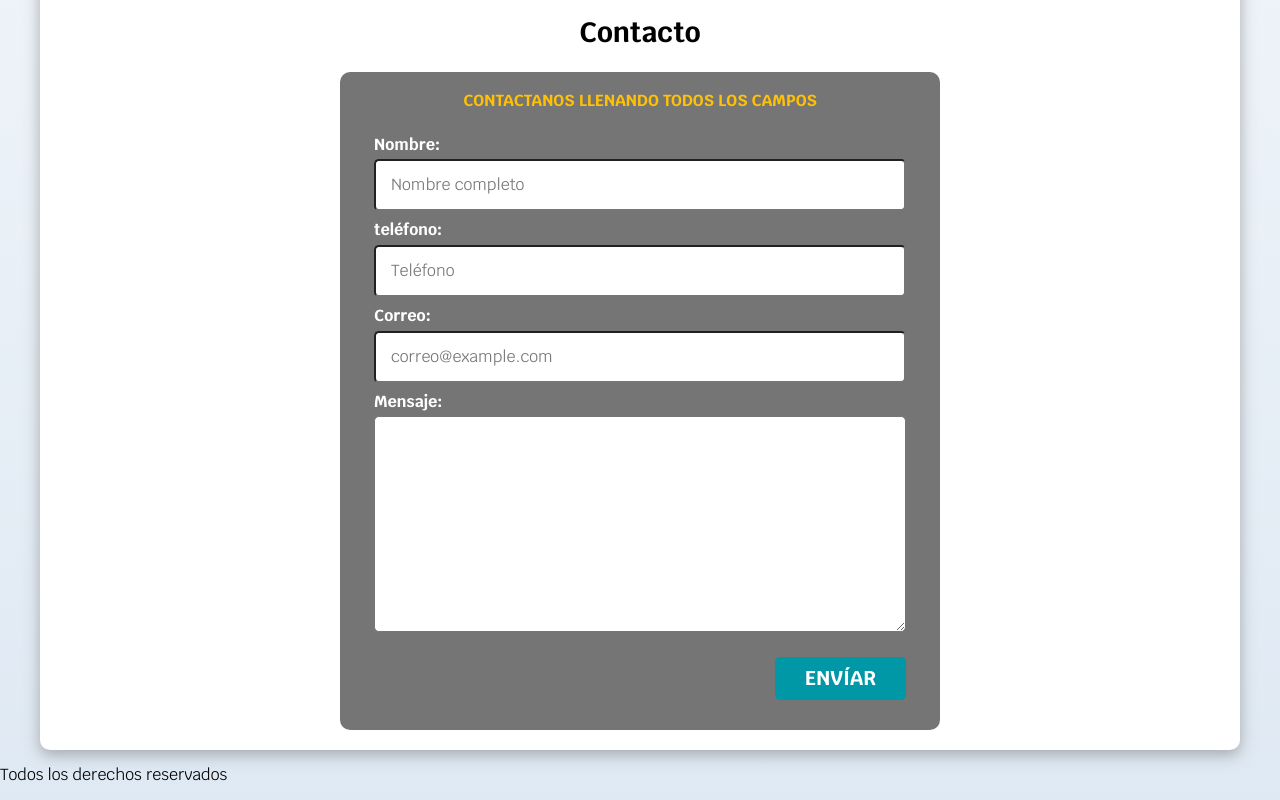
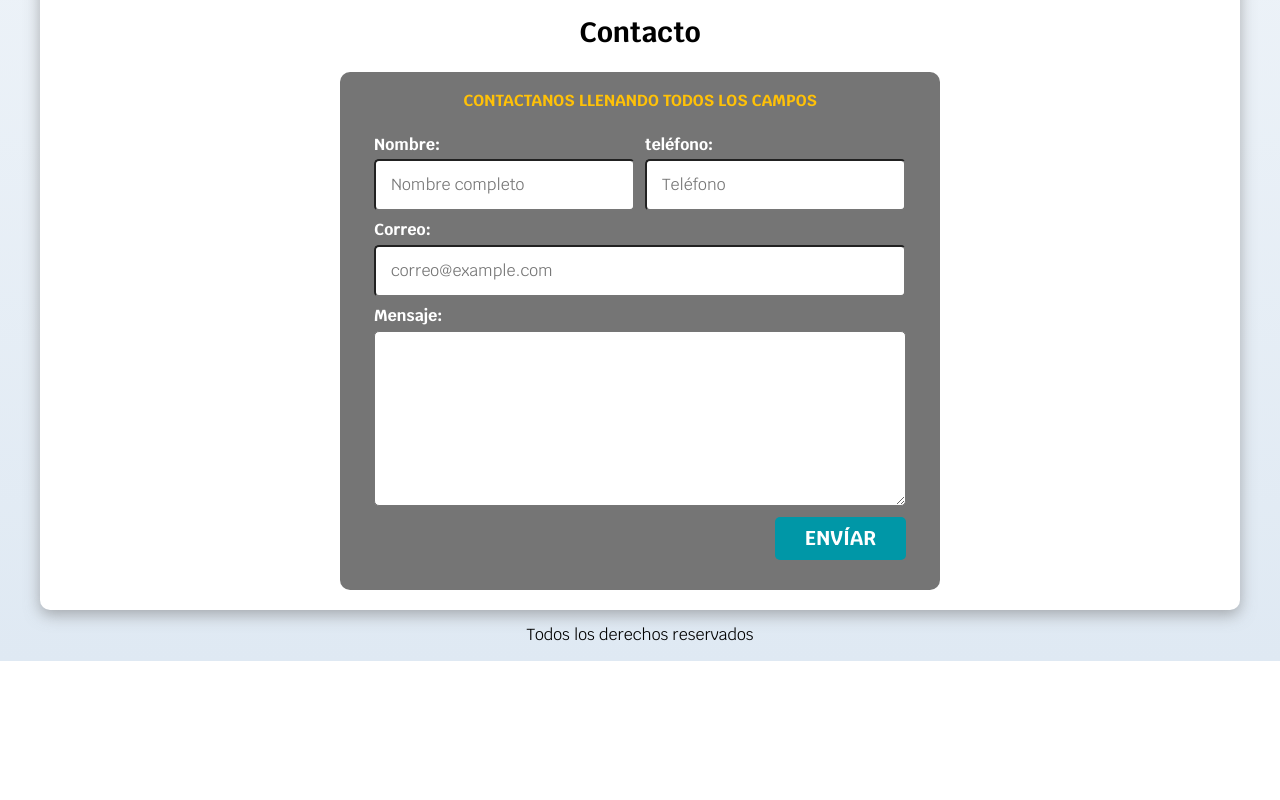
Before and after one commit to leoOR06/freelancer_inicio, a plain HTML site: page index.html in a window 1280 px wide. Shown: the part 1016-1816 px from the top of the page. After the commit the page ends 1677 px from the top, so only its background shows below. Drawn offline with Linux system fonts and the light colour scheme.

Commit message:
Se pocisionan los inputs del formulario

```diff
--- a/CSS/Styles.css
+++ b/CSS/Styles.css
@@ -267,7 +267,22 @@ border-radius: 1rem;
     color: var(--primario);
 }
 
-.contenedor-campos{
+
+@media(min-width:768px){
+    .contenedor-campos{
+        display: grid;
+        grid-template-columns: repeat(2, 1fr);
+        column-gap: 1rem;
+        grid-template-rows: auto auto 20rem;
+        }
+}
+
+.campo:nth-child(3),
+.campo:nth-child(4)
+{/*si hay varias clases con un mismo nombre selecciona el que tiene esa posicion
+    en este caso el campo numero 3*/
+    grid-column: 1/3;
+    /*para posicionar el elemento en las ciuadriculas correspondietnes*/
 
 }
 
@@ -282,6 +297,11 @@ margin-bottom: .5rem;
 display: block;
 }
 
+
+.campo textarea{
+    height: 17.5rem;
+}
+
 .input-text{
     width: 100%;
     border: node;
@@ -291,6 +311,11 @@ display: block;
 
 .enviar .boton{
     width: 100%;
+}
+
+
+.footer{
+    text-align: center;
 }
 
 /*ESTILO BEM, BLOQUES, ELEMENTOS, MODIFICADORES
--- a/index.html
+++ b/index.html
@@ -220,7 +220,7 @@
       </section>
     </main>
 
-    <footer>
+    <footer class="footer">
       <p>Todos los derechos reservados</p>
     </footer>
   </body>
```
